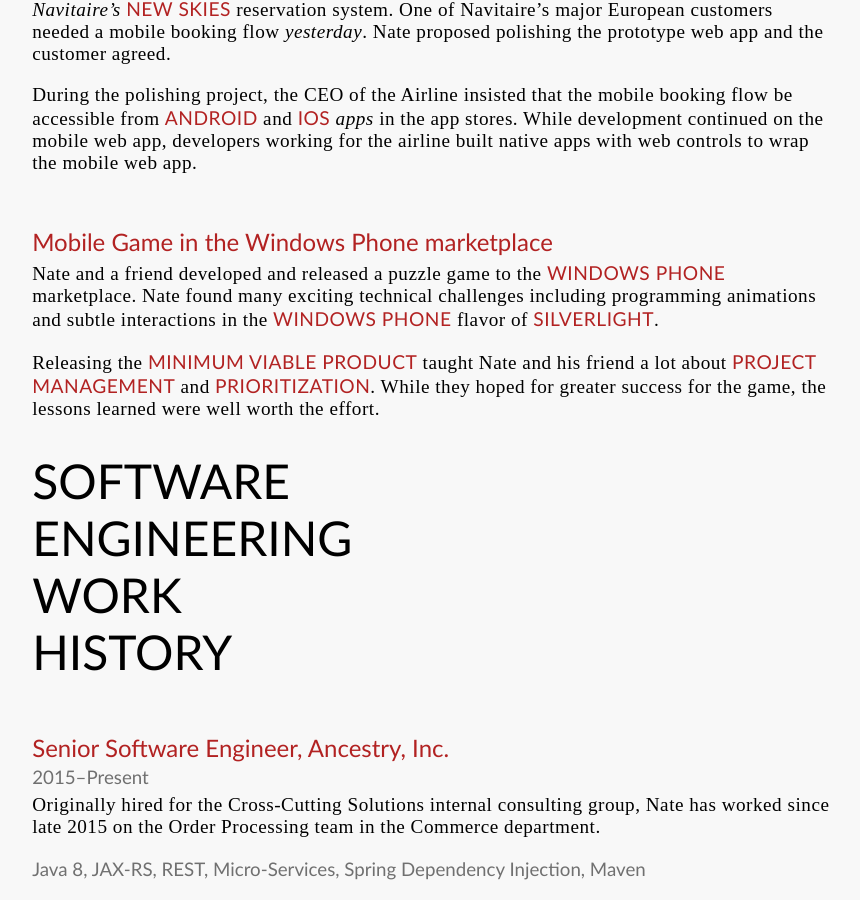
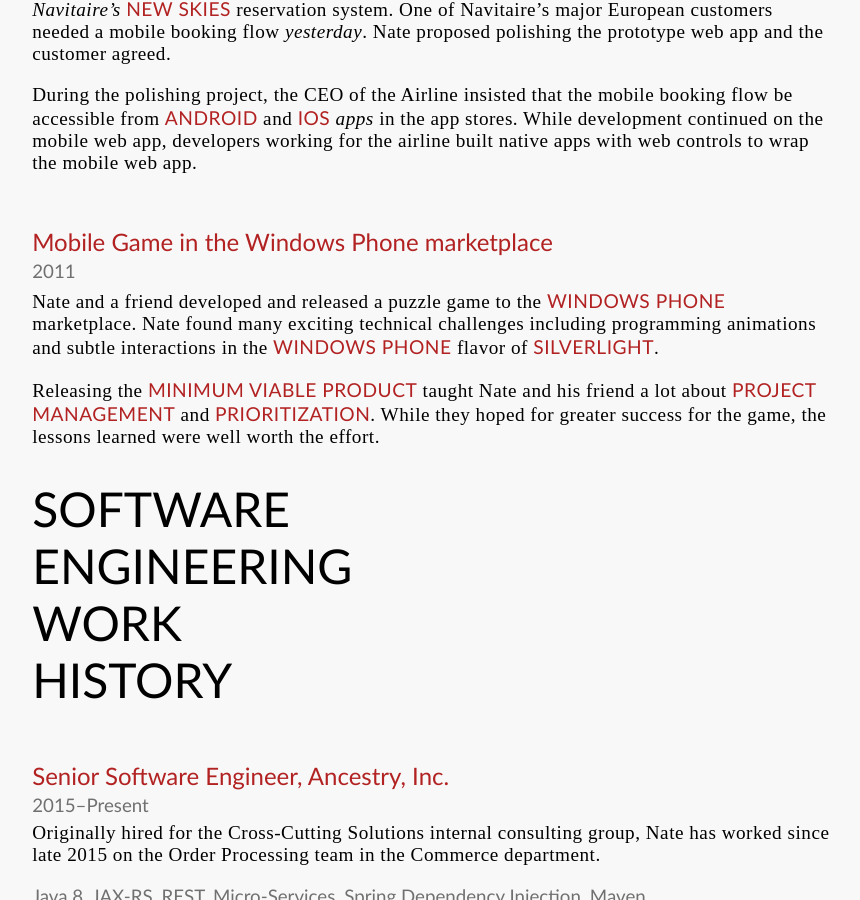
Before and after one commit to n8mob/n8mob.github.io, a Jekyll site: the page built from resume.md, in a window 1280 px wide and 900 px high, scrolled down 1902 px. Shown: the whole window, without its empty margins (19-879 px from the left). Built offline with Jekyll 4.4.1, drawn with Linux system fonts in a browser that asks for light colours.

```diff
--- a/resume.md
+++ b/resume.md
@@ -42,6 +42,7 @@
 During the polishing project, the CEO of the Airline insisted that the mobile booking flow be accessible from **Android** and **iOS** *apps* in the app stores. While development continued on the mobile web app, developers working for the airline built native apps with web controls to wrap the mobile web app.
 
 ## Mobile Game in the Windows Phone marketplace
+### 2011
 Nate and a friend developed and released a puzzle game to the **Windows Phone** marketplace. Nate found many exciting technical challenges including programming animations and subtle interactions in the **Windows Phone** flavor of **Silverlight**.
 
 Releasing the **minimum viable product** taught Nate and his friend a lot about **project management** and **prioritization**. While they hoped for greater success for the game, the lessons learned were well worth the effort.
```
